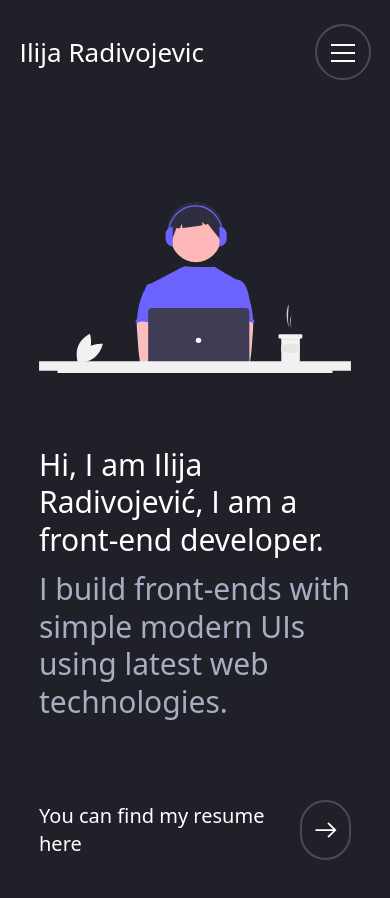
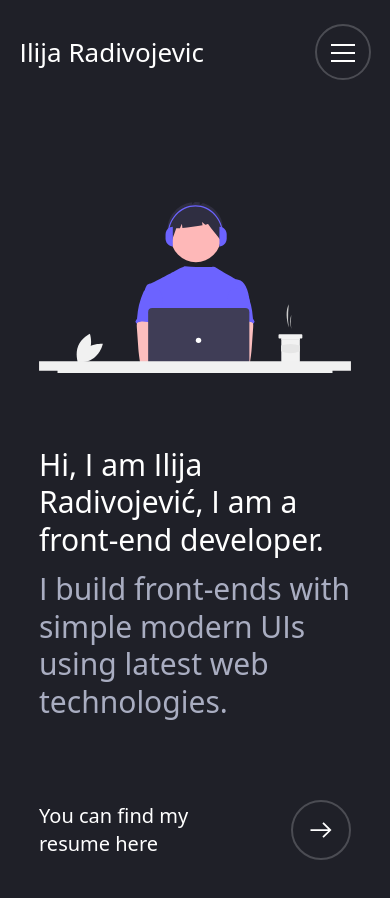
Before and after one commit to IlijaRad/ilijaradivojevic.com-old, a React (Create React App) app: page / in a window 390 px wide. Shown: the top 898 px of the page. Built offline with nearby package versions, Linux system fonts and the light colour scheme; a web font is replaced by a local one.

Commit message:
Fixed portfolio arrow shrinking on very small screens

```diff
--- a/src/pages/About.js
+++ b/src/pages/About.js
@@ -30,7 +30,7 @@ const About = () => {
             <span className="mr-8 text-xl font-medium peer">
               You can find my resume here
             </span>
-            <div className="border-2 border-gray-200 outline-none dark:border-gray-600 hover:border-black dark:hover:border-white peer-hover:border-black dark:peer-hover:border-white transition rounded-full w-[60px] h-[60px] flex items-center justify-center">
+            <div className="border-2 border-gray-200 outline-none dark:border-gray-600 hover:border-black dark:hover:border-white peer-hover:border-black dark:peer-hover:border-white transition rounded-full w-[60px] h-[60px] flex items-center justify-center shrink-0">
               <RightArrow />
             </div>
           </a>
```
